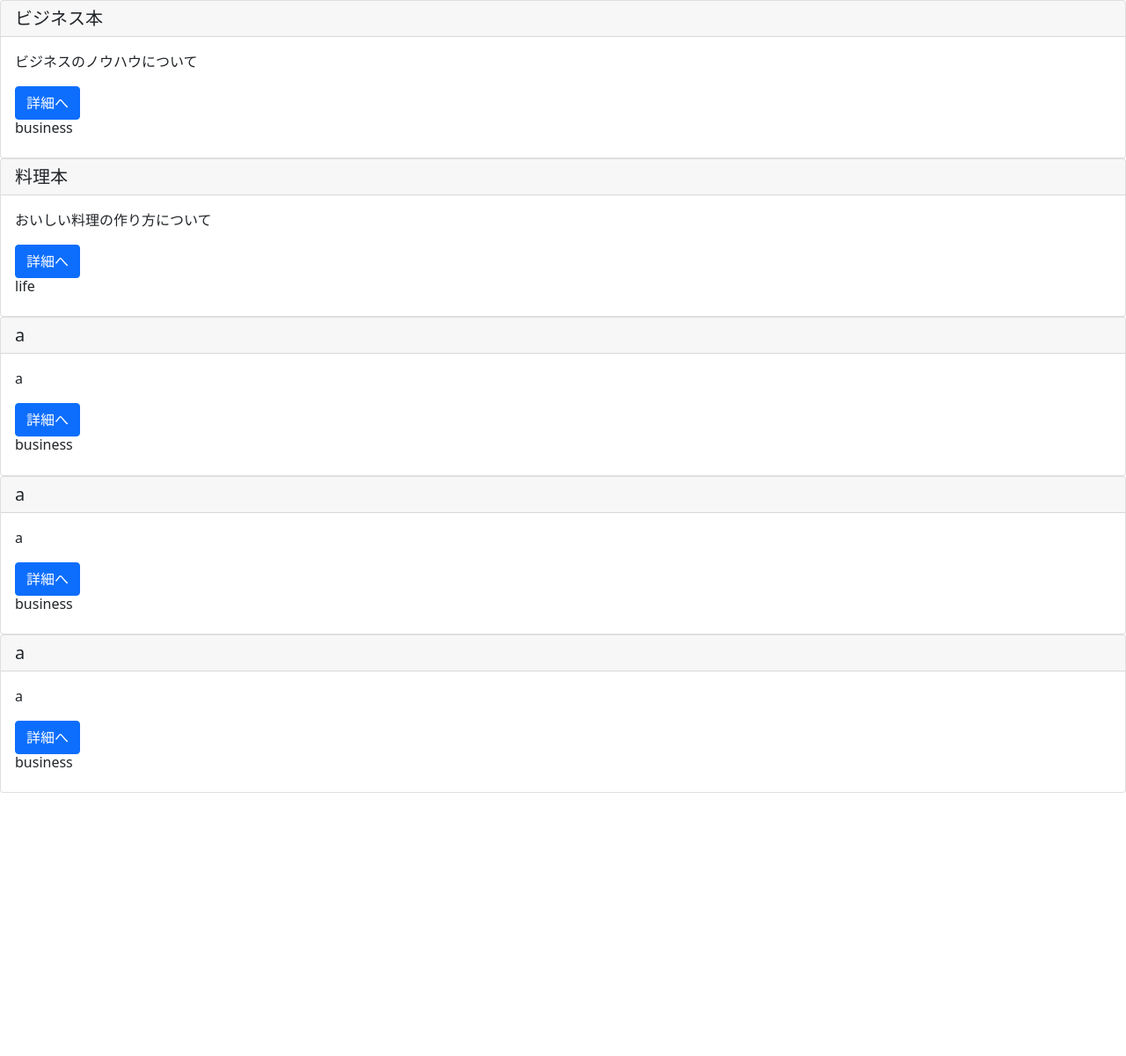
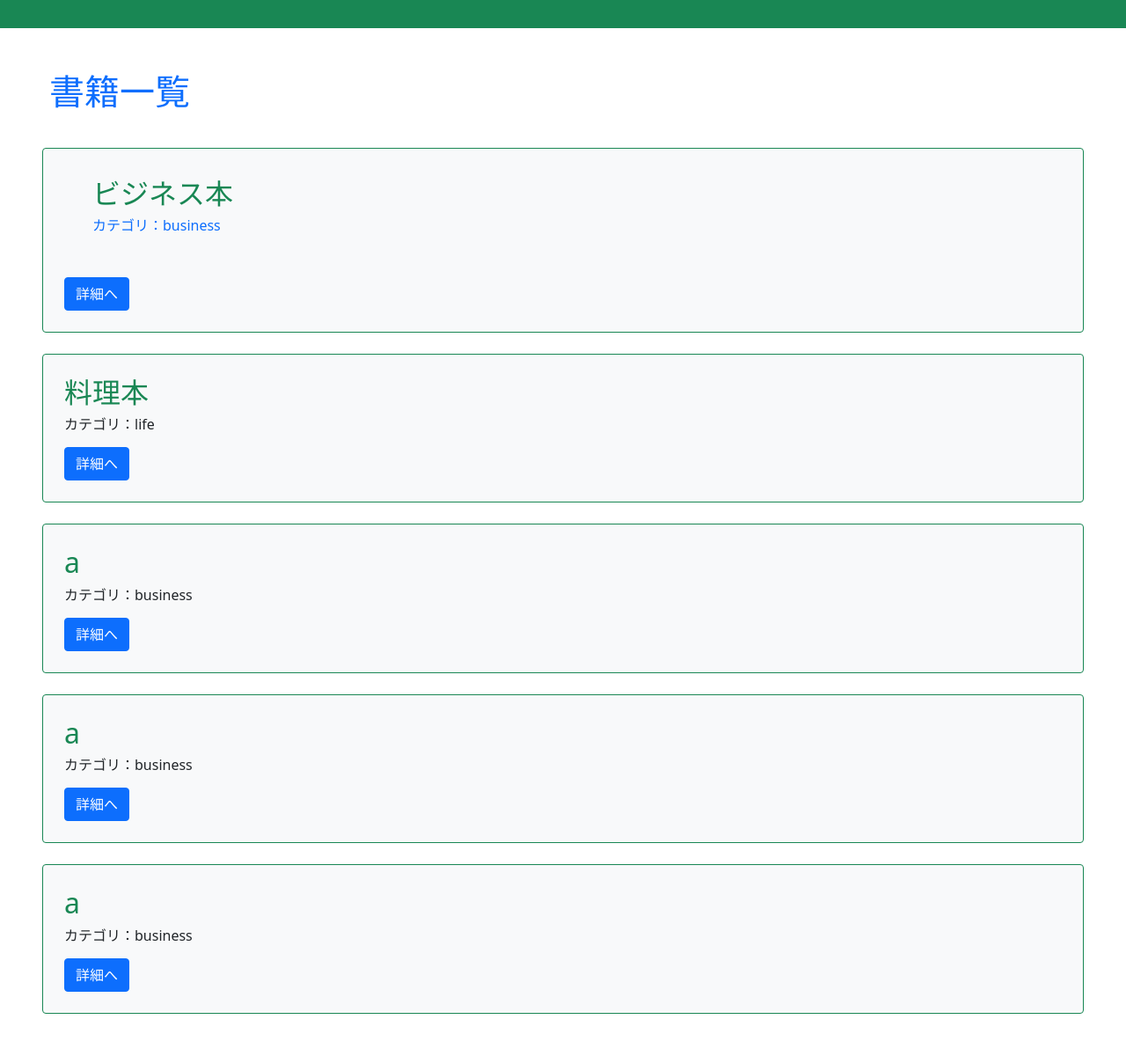
Before and after one commit to miyazakihiroaki/bookproject, a Django app: page /book/ in a window 1280 px wide. Shown: the whole page at 88% size. Before the commit the page ends 901 px from the top, so only its background shows below. Run offline with Django 3.2, Linux system fonts and the light colour scheme; data comes from the database, SQL or seed files in the repository.

Commit message:
finishChaptr4

```diff
--- a/book/templates/book/book_list.html
+++ b/book/templates/book/book_list.html
@@ -1,16 +1,17 @@
 {% extends 'base.html' %}
 
 {% block title %}書籍一覧{% endblock%}
+{% block h1 %}書籍一覧{% endblock%}
 
 {% block content %}
     {% for item in object_list %}
-    <div class="card">
-        <h5 class="card-header">{{item.title}}</h5>
-        <div class="card-body">
-            <p class="card-text">{{ item.text }}</p>
+    <div class="p-4 m-4 bg-light border border-success rounded">
+        <h2 class="text-success">{{item.title}}</h2>
+        <h6>カテゴリ：{{ item.category }}</h6>
+        <div class="mt-3">
+            {% comment %} <p class="card-text">{{ item.text }}</p> {% endcomment %}
             {% comment %} url 'detail-book'はurlpatternsで指定したname {% endcomment %}
             <a href="{% url 'detail-book' item.pk %}" class="btn btn-primary"> 詳細へ </a>
-            <h6 class="card-title">{{ item.category }}</h6>
         </div>
     </div>
     {% endfor %}
--- a/templates/base.html
+++ b/templates/base.html
@@ -13,6 +13,15 @@
         <title>{% block title %}{% endblock title %}|本棚アプリ</title>
     </head>
     <body>
-        {% block content %}{% endblock content %}
+        <nav class="navbar navbar-dark bg-success sticky-top">
+            <div class="navbar-nav d-flex flex-row">
+                <a class="nav-link mx-3" href="{% url 'list-book' %}"書籍一覧</a>
+                <a class="nav-link mx-3" href="{% url 'create-book' %}"書籍登録</a>
+            </div>
+        </nav>
+        <div class="p-4">
+            <h1>{% block h1 %}{% endblock %}</h1>
+            {% block content %}{% endblock content %}
+        </div>
     </body>
 </html>
```
Also changed, not shown: book/templates/book/book_detail.html (+9 -9 lines).
